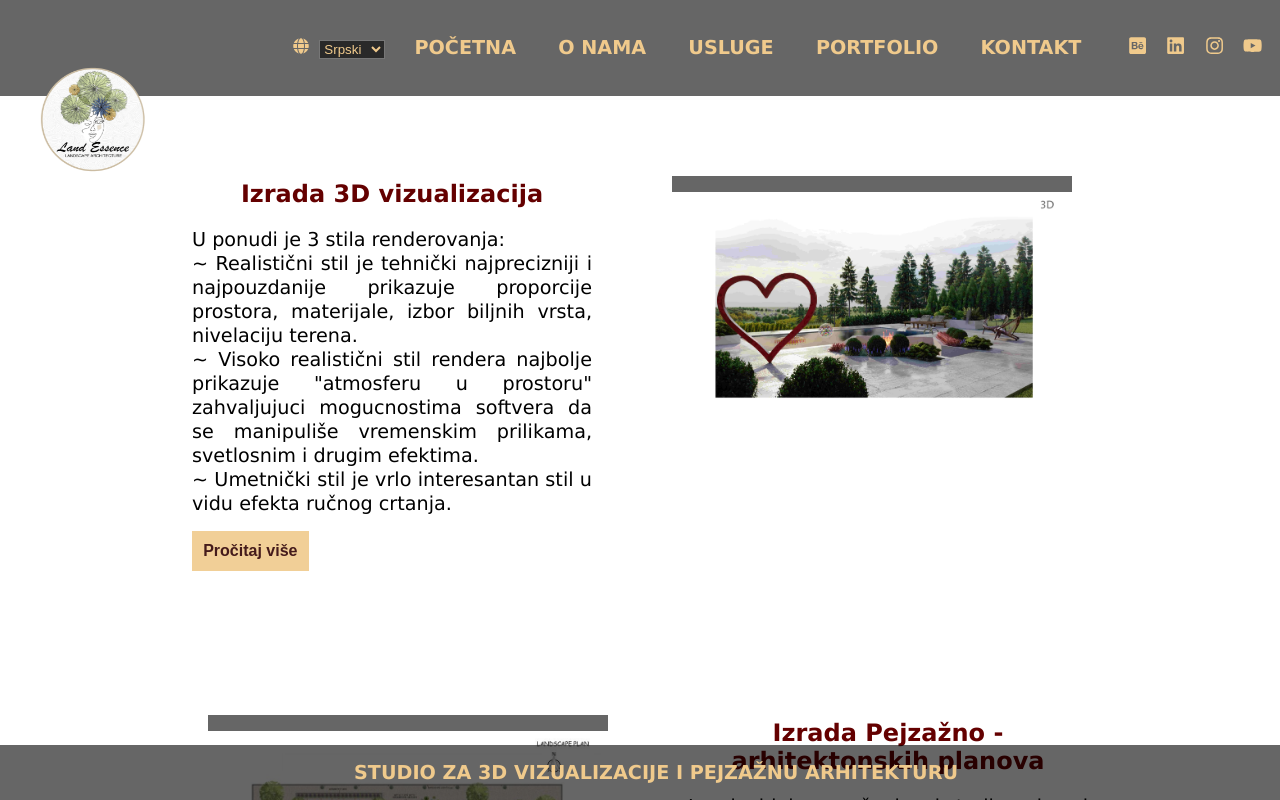
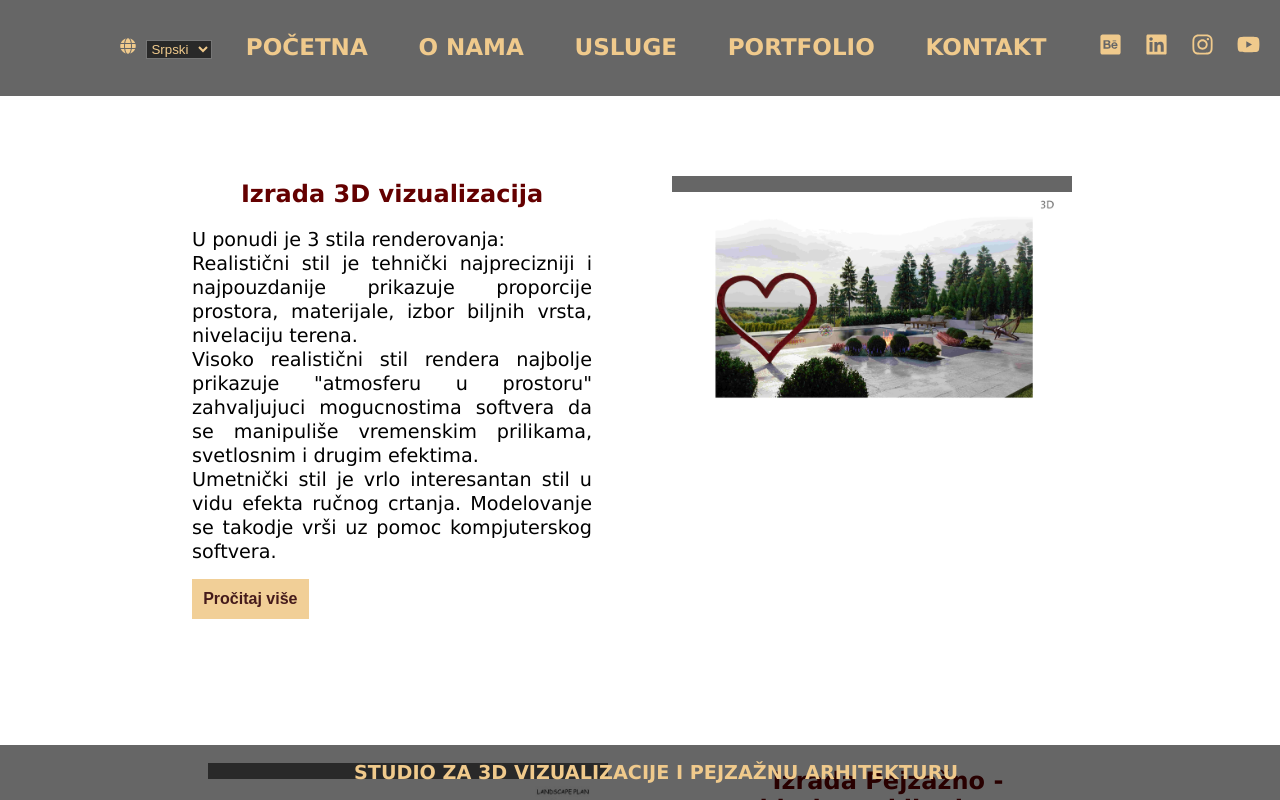
Before and after one commit to andjared/multi-language-website, a React (Create React App) app: page /services in a window 1280 px wide. Shown: the top 800 px of the page. Built offline with nearby package versions, Linux system fonts and the light colour scheme.

Commit message:
services read more

```diff
--- a/src/Components/Services.js
+++ b/src/Components/Services.js
@@ -11,12 +11,14 @@ const Services = ({ language }) => {
   const { title } = translations.services;
   const { buttonTitle } = translations.services;
 
-  const [readMoreFirst, setReadMoreFirst] = useState(true);
-  const [readMoreSecond, setReadMoreSecond] = useState(true);
-  const [readMoreThird, setReadMoreThird] = useState(true);
+  const [readMore, setReadMore] = useState([]);
 
-  const handleReadMore = (readMore, setReadMore) => {
-    setReadMore(!readMore);
+  const handleReadMore = (id) => {
+    setReadMore((prev) => [...prev, id]);
+  };
+
+  const handleReadLess = (id) => {
+    setReadMore((prev) => prev.filter((item) => item !== id));
   };
 
   return (
@@ -24,19 +26,26 @@ const Services = ({ language }) => {
       <div className="box">
         <div className="text-box">
           <h2>{title.first[language]}</h2>
-          <p>
-            {readMoreFirst
-              ? first[language].substring(0, 437)
-              : first[language]}
-          </p>
+          <p>{first[language].intro}</p>
+          <ul>
+            {first[language].styles.map((style, index) => (
+              <li key={index}>{style}</li>
+            ))}
+          </ul>
+          {readMore.includes(first.id) ? (
+            <>
+              <p>{first[language].more}</p>
               <Button
-            handleClick={() => handleReadMore(readMoreFirst, setReadMoreFirst)}
-            title={
-              readMoreFirst
-                ? buttonTitle.more[language]
-                : buttonTitle.less[language]
-            }
+                handleClick={() => handleReadLess(first.id)}
+                title={buttonTitle.less[language]}
               />
+            </>
+          ) : (
+            <Button
+              handleClick={() => handleReadMore(first.id)}
+              title={buttonTitle.more[language]}
+            />
+          )}
         </div>
         <div className="img-box">
           <img src={imageModeling} alt="3Dmodeling" />
@@ -48,39 +57,41 @@ const Services = ({ language }) => {
         </div>
         <div className="text-box">
           <h2>{title.second[language]}</h2>
-          <p>
-            {readMoreSecond
-              ? second[language].substring(0, 261)
-              : second[language]}
-          </p>
+          <p>{second[language].intro}</p>
+          {readMore.includes(second.id) ? (
+            <>
+              <p>{second[language].more}</p>
               <Button
-            handleClick={() =>
-              handleReadMore(readMoreSecond, setReadMoreSecond)
-            }
-            title={
-              readMoreSecond
-                ? buttonTitle.more[language]
-                : buttonTitle.less[language]
-            }
+                handleClick={() => handleReadLess(second.id)}
+                title={buttonTitle.less[language]}
               />
+            </>
+          ) : (
+            <Button
+              handleClick={() => handleReadMore(second.id)}
+              title={buttonTitle.more[language]}
+            />
+          )}
         </div>
       </div>
       <div className="box">
         <div className="text-box">
           <h2>{title.third[language]}</h2>
-          <p>
-            {readMoreThird
-              ? third[language].substring(0, 362) + "..."
-              : third[language]}
-          </p>
+          <p>{third[language].intro}</p>
+          {readMore.includes(third.id) ? (
+            <>
+              <p>{third[language].more}</p>
               <Button
-            handleClick={() => handleReadMore(readMoreThird, setReadMoreThird)}
-            title={
-              readMoreThird
-                ? buttonTitle.more[language]
-                : buttonTitle.less[language]
-            }
+                handleClick={() => handleReadLess(third.id)}
+                title={buttonTitle.less[language]}
               />
+            </>
+          ) : (
+            <Button
+              handleClick={() => handleReadMore(third.id)}
+              title={buttonTitle.more[language]}
+            />
+          )}
         </div>
         <div className="img-box">
           <img src={imageBrending} alt="landscapeBrending" />
--- a/src/index.css
+++ b/src/index.css
@@ -229,20 +229,31 @@ footer p {
   padding: 2em;
   white-space: pre-wrap;
 }
+
 .img-box {
   padding: 3em;
 }
+
 .img-box img {
   border-top: 2vh solid var(--bg-dark);
   display: block;
   width: 100%;
 }
 
-.text-box p {
+.text-box ul {
+  list-style: none;
+}
+
+.text-box p,
+li {
   line-height: 1.5rem;
   font-size: var(--big-font);
   text-align: justify;
 }
+.text-box li {
+  display: inline-block;
+}
+
 .text-box h2 {
   text-align: center;
   padding: 20px;
--- a/src/translations.js
+++ b/src/translations.js
@@ -69,32 +69,53 @@ export const translations = {
     },
     chapters: {
       first: {
-        serbian: `U ponudi je 3 stila renderovanja:
-~ Realistični stil je tehnički najprecizniji i najpouzdanije prikazuje proporcije prostora, materijale, izbor biljnih vrsta, nivelaciju terena.
-~ Visoko realistični stil rendera najbolje prikazuje "atmosferu u prostoru" zahvaljujuci mogucnostima softvera da se manipuliše vremenskim prilikama, svetlosnim i drugim efektima.
-~ Umetnički stil je vrlo interesantan stil u vidu efekta ručnog crtanja. Modelovanje se takodje vrši uz pomoc kompjuterskog softvera.
-Pruzamo uslugu modelovanja gradjevinskih objekata, eksterijera i svih pratecih elemenata kao sto su zastori, vodene površine i elementi sa vodom, vrtno arhitektonski element i zelenilo. Modelovanje se vrsi na osnovu 2D planova ili skica sa merama i fotografija. Krajnji proizvod koji Vam isporucujemo su 3D renderi i 3D animacije. `,
-        english: `We offer 3 renderings styles:
-
-~ Realistic style is technically more precise and dependable shows area proportions, material textures, plant species, terrain.
-~ High realistic style renderings are great for "area life atmosphere". The 3D software ability enables to manipulate with lights effect, weather and other effect and that make space alive.
-~ Art style is the best for art lovers. We are creating digital hand – drawn renderings.
-We create a 3D models of buildings, exteriors with all elements such as hardscapes, xeriscapes, patios, covered patios, pergolas, pools and spas, fountains, greenery, green walls, etc.
-For modeling, we use a Site plan or sketches with basic measurements and photos of the area.
-We provide you with 3D renderings and a 3D walkthrough.`,
+        id: 1,
+        serbian: {
+          intro: `U ponudi je 3 stila renderovanja:`,
+          styles: [
+            "Realistični stil je tehnički najprecizniji i najpouzdanije prikazuje proporcije prostora, materijale, izbor biljnih vrsta, nivelaciju terena.",
+            `Visoko realistični stil rendera najbolje prikazuje "atmosferu u prostoru" zahvaljujuci mogucnostima softvera da se manipuliše vremenskim prilikama, svetlosnim i drugim efektima.`,
+            `Umetnički stil je vrlo interesantan stil u vidu efekta ručnog crtanja. Modelovanje se takodje vrši uz pomoc kompjuterskog softvera.`,
+          ],
+          more: `Pruzamo uslugu modelovanja gradjevinskih objekata, eksterijera i svih pratecih elemenata kao sto su zastori, vodene površine i elementi sa vodom, vrtno arhitektonski element i zelenilo. Modelovanje se vrsi na osnovu 2D planova ili skica sa merama i fotografija. Krajnji proizvod koji Vam isporucujemo su 3D renderi i 3D animacije. `,
+        },
+        english: {
+          intro: `We offer 3 renderings styles:`,
+          styles: [
+            `Realistic style is technically more precise and dependable shows area proportions, material textures, plant species, terrain.`,
+            `High realistic style renderings are great for "area life atmosphere". The 3D software ability enables to manipulate with lights effect, weather and other effect and that make space alive.`,
+            `Art style is the best for art lovers. We are creating digital hand – drawn renderings. `,
+          ],
+          more: `We create a 3D models of buildings, exteriors with all elements such as hardscapes, xeriscapes, patios, covered patios, pergolas, pools and spas, fountains, greenery, green walls, etc.
+            For modeling, we use a Site plan or sketches with basic measurements and photos of the area.
+            We provide you with 3D renderings and a 3D walkthrough.`,
+        },
       },
       second: {
-        serbian: `Izrada idejnog rešenja eksterijera kao i svih pratećih elemenata kao što su zastori, vodene površine i elementi sa vodom, vrtno arhitektonski elementi i zelenilo. Naš pristup je umetnicko inženjerski što rezultira kreiranju jedinstvenih, funkcionalnih prostora. Krajnji proizvod je Kompozicioni plan - 2D PLAN na kome je prikazan dizajn u celosti, izbor materijala sa tekstualnim objašnjenjem i pratećim fotografijama koje su poslužile kao inspiracija. Po potrebi izrađujemo preseke i razrađujemo specifične detalje.`,
-        english: `We create landscape designs for your property. That includes the whole yard with all the elements such as hardscapes, xeriscapes, patios, covered patios, pergolas, pools and spas, fountains, greenery, green walls, etc. We are using an artistic-engineering approach in order to create unique and functional spaces. We provide a 2D Master plan which represents the whole landscape design, materials with notes, and inspiration photos, If needed sections and additional drawings of details.`,
+        id: 2,
+        serbian: {
+          intro: `Izrada idejnog rešenja eksterijera kao i svih pratećih elemenata kao što su zastori, vodene površine i elementi sa vodom, vrtno arhitektonski elementi i zelenilo. Naš pristup je umetnicko inženjerski što rezultira kreiranju jedinstvenih, funkcionalnih prostora.`,
+          more: `Krajnji proizvod je Kompozicioni plan - 2D PLAN na kome je prikazan dizajn u celosti, izbor materijala sa tekstualnim objašnjenjem i pratećim fotografijama koje su poslužile kao inspiracija. Po potrebi izrađujemo preseke i razrađujemo specifične detalje.`,
+        },
+        english: {
+          intro: `We create landscape designs for your property. That includes the whole yard with all the elements such as hardscapes, xeriscapes, patios, covered patios, pergolas, pools and spas, fountains, greenery, green walls, etc.`,
+          more: `We are using an artistic-engineering approach in order to create unique and functional spaces. We provide a 2D Master plan which represents the whole landscape design, materials with notes, and inspiration photos, If needed sections and additional drawings of details.`,
+        },
       },
 
       third: {
-        serbian: `Razvijanje konceptualnog idejnog rešenja je proces u kome Vam pomažemo da kroz dizajn ispričate Vašu priču. Ova usluga je najpre namenjena prostorima čija je uloga da na posetioce ostave utisak. Da bi to bilo moguće, neophodno je obaviti istraživanje na osnovu kog će se definisati postojeći ili budući karakter prostora, njegov "genius loci", odnosno duh mesta.
-Ukoliko imate izgrađen brend, konceptualnim dizajnom ćemo ga učiniti čitljivim. Krajnji proizvod je set skica i crteža sa pratećim fotografijama i beleškama koje prikazuju konceptualnu, polaznu dizajnersku ideju.  `,
-        english: `We develop conceptual idea solutions that help you to tell your story. This service is intended for spaces whose purpose is to impress the visitors. For that reason, we conduct research which helps us to define the existing or a new character of the space, its "genius loci", or the spirit of the place.
-If you have your own brand, this service makes it possible or helps to implement it in your exterior. We will provide you with sketches, drawings, photos and notes which explain the conceptual idea as a start point for the new design.`,
+        id: 3,
+        serbian: {
+          intro: `Razvijanje konceptualnog idejnog rešenja je proces u kome Vam pomažemo da kroz dizajn ispričate Vašu priču. Ova usluga je najpre namenjena prostorima čija je uloga da na posetioce ostave utisak. Da bi to bilo moguće, neophodno je obaviti istraživanje na osnovu kog će se definisati postojeći ili budući karakter prostora, njegov "genius loci", odnosno duh mesta.`,
+          more: `Ukoliko imate izgrađen brend, konceptualnim dizajnom ćemo ga učiniti čitljivim. Krajnji proizvod je set skica i crteža sa pratećim fotografijama i beleškama koje prikazuju konceptualnu, polaznu dizajnersku ideju. `,
+        },
+        english: {
+          intro: `We develop conceptual idea solutions that help you to tell your story. This service is intended for spaces whose purpose is to impress the visitors. For that reason, we conduct research which helps us to define the existing or a new character of the space, its "genius loci", or the spirit of the place.`,
+          more: `If you have your own brand, this service makes it possible or helps to implement it in your exterior. We will provide you with sketches, drawings, photos and notes which explain the conceptual idea as a start point for the new design.`,
+        },
       },
       fourth: {
+        id: 4,
         serbian: `Pružamo uslugu kreiranja Plana sadnje. Krajnji proizvod je 2D plan sa obeleženim mestima za sadnju biljaka, njihov spisak i fotografije.
 Odabraćemo kombinaciju biljaka koje su najpogodnije za uslove sredine u kojima će rasti i upotpuniti vizuelni efekat prostora. `,
         english: `We create planting plans for all Plant Hardiness zones. The end result is a 2D plan with a plants species list and their photos with marked spots where to plant them.
```
Also changed, not shown: 1 other file (tests, documents, lock files or other folders). Lines whose indentation alone changed are shown as unchanged.
